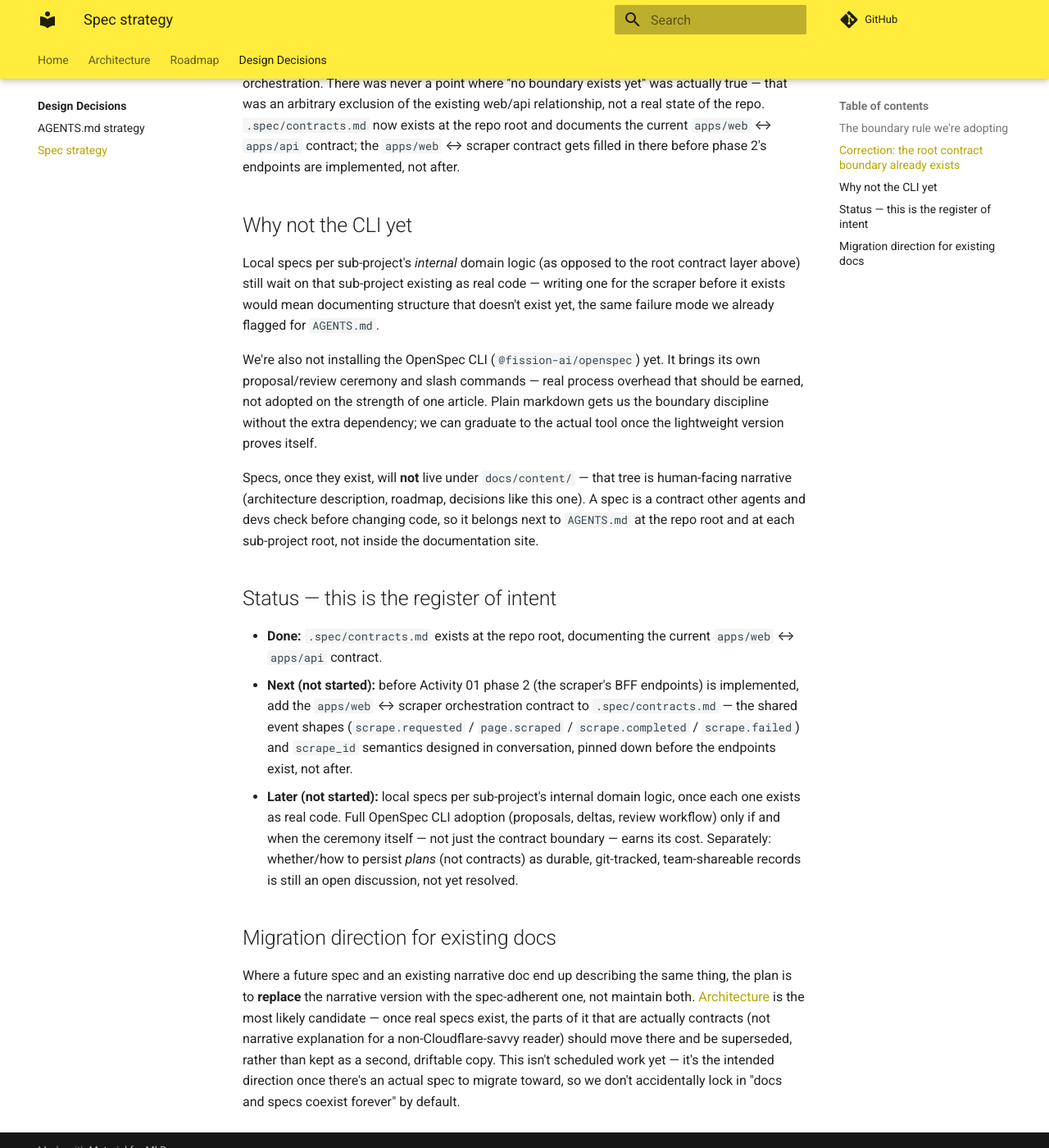
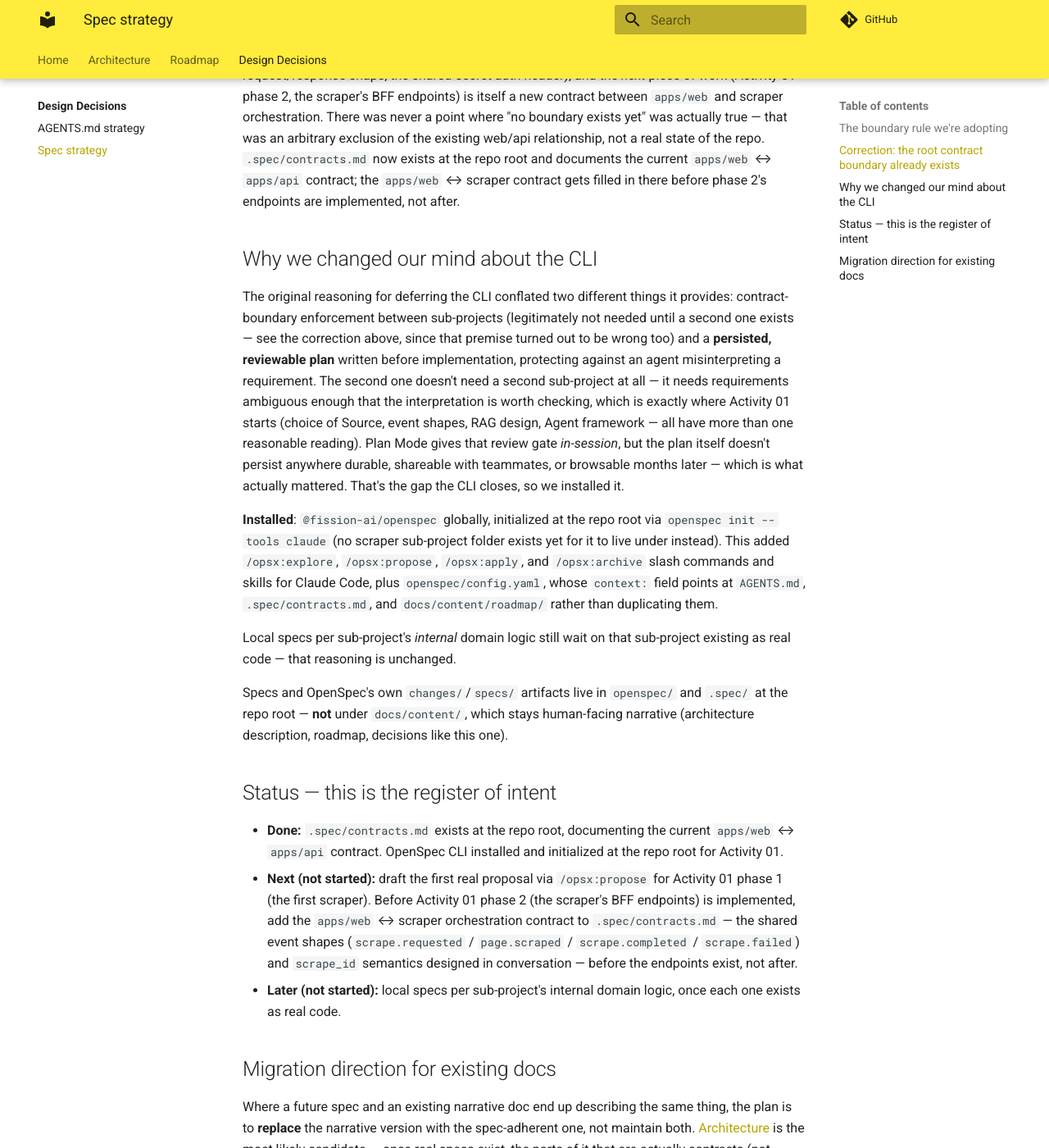
Before and after one commit to MarcoAAlmeida/airton, an MkDocs documentation site: the page built from docs/content/sdd/spec-strategy.md, in a window 1280 px wide and 1400 px high, scrolled down 932 px. Shown: the whole window at 82% size. Built offline with MkDocs 1.6.1 and Material for MkDocs 9.7.7, drawn with Linux system fonts in a browser that asks for light colours; comment, search, counter and statistics services are not loaded; some of the changed text lies outside the part shown.

Commit message:
Update spec-strategy.md to reflect OpenSpec CLI adoption
Co-Authored-By: Claude Sonnet 5 <noreply@anthropic.com>

```diff
--- a/docs/content/sdd/spec-strategy.md
+++ b/docs/content/sdd/spec-strategy.md
@@ -1,4 +1,4 @@
-# Spec strategy: contracts now, OpenSpec later
+# Spec strategy: contracts, and OpenSpec for Activity 01
 
 Where this came from: [OpenSpec](https://openspec.dev/), a spec-driven
 development framework — specs are living requirement docs per capability,
@@ -45,44 +45,52 @@ and documents the current `apps/web` ↔ `apps/api` contract; the
 `apps/web` ↔ scraper contract gets filled in there before phase 2's
 endpoints are implemented, not after.
 
-## Why not the CLI yet
+## Why we changed our mind about the CLI
 
-Local specs per sub-project's *internal* domain logic (as opposed to the
-root contract layer above) still wait on that sub-project existing as
-real code — writing one for the scraper before it exists would mean
-documenting structure that doesn't exist yet, the same failure mode we
-already flagged for `AGENTS.md`.
+The original reasoning for deferring the CLI conflated two different
+things it provides: contract-boundary enforcement between sub-projects
+(legitimately not needed until a second one exists — see the correction
+above, since that premise turned out to be wrong too) and a **persisted,
+reviewable plan** written before implementation, protecting against an
+agent misinterpreting a requirement. The second one doesn't need a
+second sub-project at all — it needs requirements ambiguous enough that
+the interpretation is worth checking, which is exactly where Activity 01
+starts (choice of Source, event shapes, RAG design, Agent framework — all
+have more than one reasonable reading). Plan Mode gives that review gate
+*in-session*, but the plan itself doesn't persist anywhere durable,
+shareable with teammates, or browsable months later — which is what
+actually mattered. That's the gap the CLI closes, so we installed it.
 
-We're also not installing the OpenSpec CLI (`@fission-ai/openspec`) yet.
-It brings its own proposal/review ceremony and slash commands — real
-process overhead that should be earned, not adopted on the strength of
-one article. Plain markdown gets us the boundary discipline without the
-extra dependency; we can graduate to the actual tool once the lightweight
-version proves itself.
+**Installed**: `@fission-ai/openspec` globally, initialized at the repo
+root via `openspec init --tools claude` (no scraper sub-project folder
+exists yet for it to live under instead). This added `/opsx:explore`,
+`/opsx:propose`, `/opsx:apply`, and `/opsx:archive` slash commands and
+skills for Claude Code, plus `openspec/config.yaml`, whose `context:`
+field points at `AGENTS.md`, `.spec/contracts.md`, and
+`docs/content/roadmap/` rather than duplicating them.
 
-Specs, once they exist, will **not** live under `docs/content/` — that
-tree is human-facing narrative (architecture description, roadmap,
-decisions like this one). A spec is a contract other agents and devs
-check before changing code, so it belongs next to `AGENTS.md` at the
-repo root and at each sub-project root, not inside the documentation
-site.
+Local specs per sub-project's *internal* domain logic still wait on that
+sub-project existing as real code — that reasoning is unchanged.
+
+Specs and OpenSpec's own `changes/`/`specs/` artifacts live in
+`openspec/` and `.spec/` at the repo root — **not** under `docs/content/`,
+which stays human-facing narrative (architecture description, roadmap,
+decisions like this one).
 
 ## Status — this is the register of intent
 
 - **Done:** `.spec/contracts.md` exists at the repo root, documenting the
-  current `apps/web` ↔ `apps/api` contract.
-- **Next (not started):** before Activity 01 phase 2 (the scraper's BFF
-  endpoints) is implemented, add the `apps/web` ↔ scraper orchestration
-  contract to `.spec/contracts.md` — the shared event shapes
-  (`scrape.requested` / `page.scraped` / `scrape.completed` /
-  `scrape.failed`) and `scrape_id` semantics designed in conversation,
-  pinned down before the endpoints exist, not after.
+  current `apps/web` ↔ `apps/api` contract. OpenSpec CLI installed and
+  initialized at the repo root for Activity 01.
+- **Next (not started):** draft the first real proposal via
+  `/opsx:propose` for Activity 01 phase 1 (the first scraper). Before
+  Activity 01 phase 2 (the scraper's BFF endpoints) is implemented, add
+  the `apps/web` ↔ scraper orchestration contract to `.spec/contracts.md`
+  — the shared event shapes (`scrape.requested` / `page.scraped` /
+  `scrape.completed` / `scrape.failed`) and `scrape_id` semantics
+  designed in conversation — before the endpoints exist, not after.
 - **Later (not started):** local specs per sub-project's internal domain
-  logic, once each one exists as real code. Full OpenSpec CLI adoption
-  (proposals, deltas, review workflow) only if and when the ceremony
-  itself — not just the contract boundary — earns its cost. Separately:
-  whether/how to persist *plans* (not contracts) as durable, git-tracked,
-  team-shareable records is still an open discussion, not yet resolved.
+  logic, once each one exists as real code.
 
 ## Migration direction for existing docs
 
```
